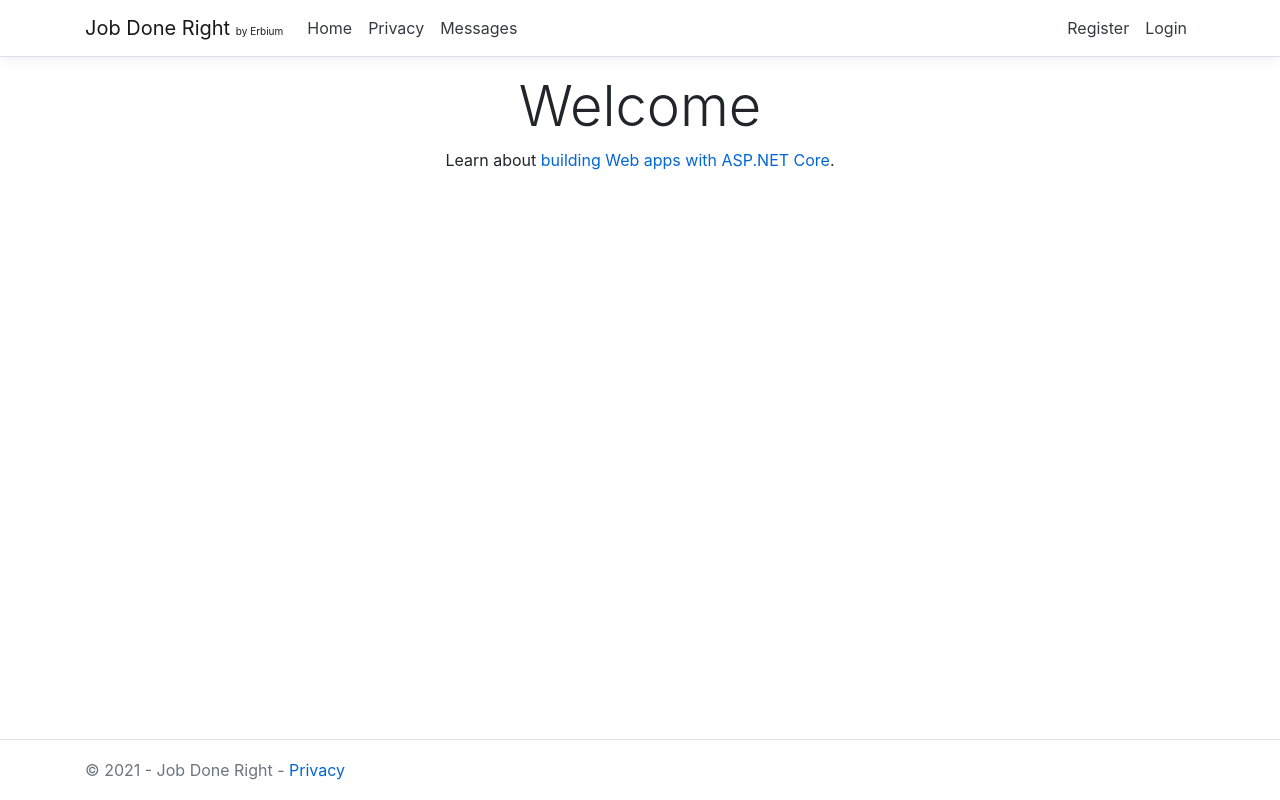
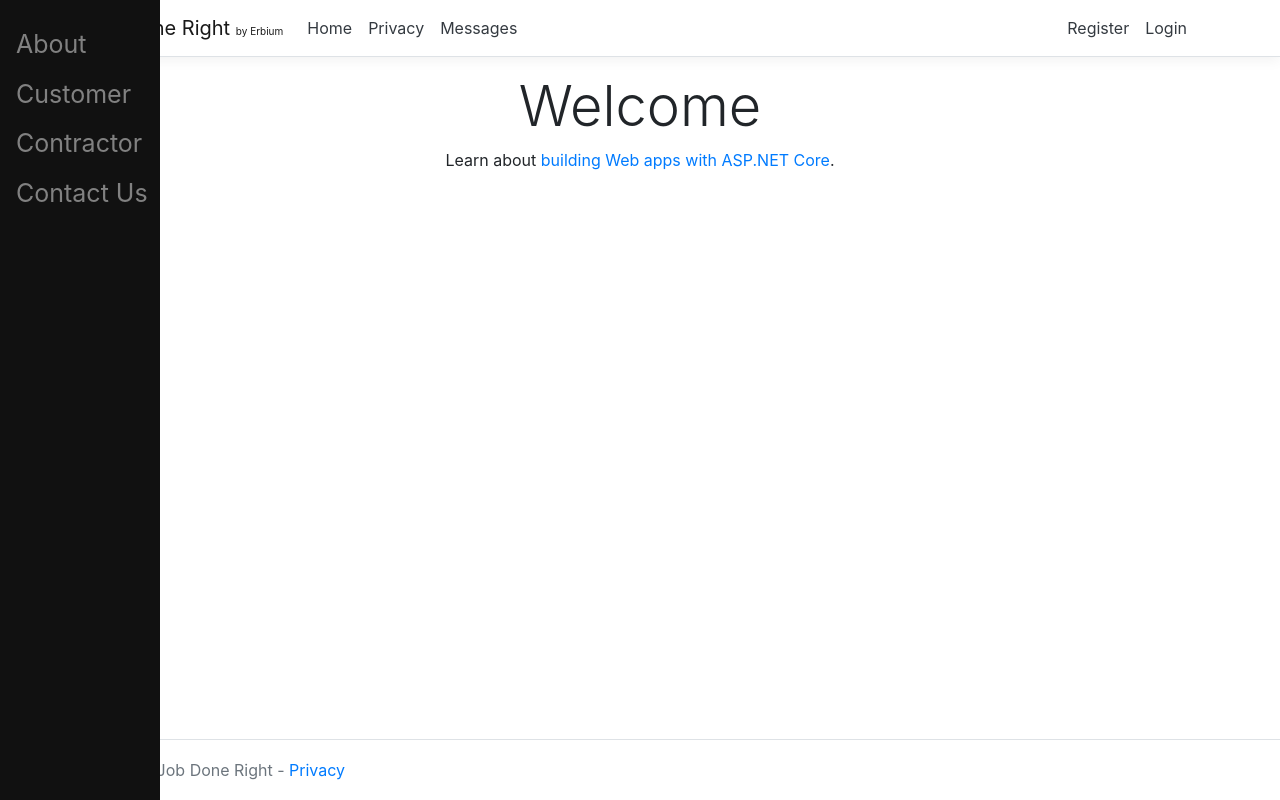
Before and after one commit to GRy82/ErbiumCapstoneRepo, an ASP.NET Core app: page / in a window 1280 px wide. Run offline with ASP.NET Core 8, Linux system fonts and the light colour scheme; some libraries are stand-ins or nearby versions.

Commit message:
testing a homepage sidebar, indiv. cust/contr sidebars added later

```diff
--- a/ErbiumCapstone/Views/Shared/_Layout.cshtml
+++ b/ErbiumCapstone/Views/Shared/_Layout.cshtml
@@ -4,11 +4,13 @@
     <meta charset="utf-8" />
     <meta name="viewport" content="width=device-width, initial-scale=1.0" />
     <title>@ViewData["Title"] - Job Done Right</title>
+    <link rel="stylesheet" href="~/css/site.css" />
     <link rel="stylesheet" href="~/lib/bootstrap/dist/css/bootstrap.min.css" />
-    <link rel="stylesheet" href="~/css/site.css" />
+
 </head>
 <body>
     <header>
+
         <nav class="navbar navbar-expand-sm navbar-toggleable-sm navbar-light bg-white border-bottom box-shadow mb-3">
             <div class="container">
                 <a class="navbar-brand" asp-area="" asp-controller="Home" asp-action="Index">Job Done Right <font size="1">by Erbium</font></a>
@@ -33,10 +35,17 @@
             </div>
         </nav>
     </header>
+
     <div class="container">
         <main role="main" class="pb-3">
             @RenderBody()
         </main>
+        <div class="sidenav">
+            <a href="#">About</a>
+            <a href="#">Customer</a>
+            <a href="#">Contractor</a>
+            <a href="#">Contact Us</a>
+        </div>
     </div>
 
     <footer class="border-top footer text-muted">
--- a/ErbiumCapstone/wwwroot/css/site.css
+++ b/ErbiumCapstone/wwwroot/css/site.css
@@ -69,3 +69,47 @@ body {
   white-space: nowrap;
   line-height: 60px; /* Vertically center the text there */
 }
+
+/* The sidebar menu */
+.sidenav {
+    height: 100%; /* Full-height: remove this if you want "auto" height */
+    width: 160px; /* Set the width of the sidebar */
+    position: fixed; /* Fixed Sidebar (stay in place on scroll) */
+    z-index: 1; /* Stay on top */
+    top: 0; /* Stay at the top */
+    left: 0;
+    background-color: #111; /* Black */
+    overflow-x: hidden; /* Disable horizontal scroll */
+    padding-top: 20px;
+}
+
+    /* The navigation menu links */
+    .sidenav a {
+        padding: 6px 8px 6px 16px;
+        text-decoration: none;
+        font-size: 25px;
+        color: #818181;
+        display: block;
+    }
+
+        /* When you mouse over the navigation links, change their color */
+        .sidenav a:hover {
+            color: #f1f1f1;
+        }
+
+/* Style page content */
+.main {
+    margin-left: 160px; /* Same as the width of the sidebar */
+    padding: 0px 10px;
+}
+
+/* On smaller screens, where height is less than 450px, change the style of the sidebar (less padding and a smaller font size) */
+@media screen and (max-height: 450px) {
+    .sidenav {
+        padding-top: 15px;
+    }
+
+        .sidenav a {
+            font-size: 18px;
+        }
+}
```
